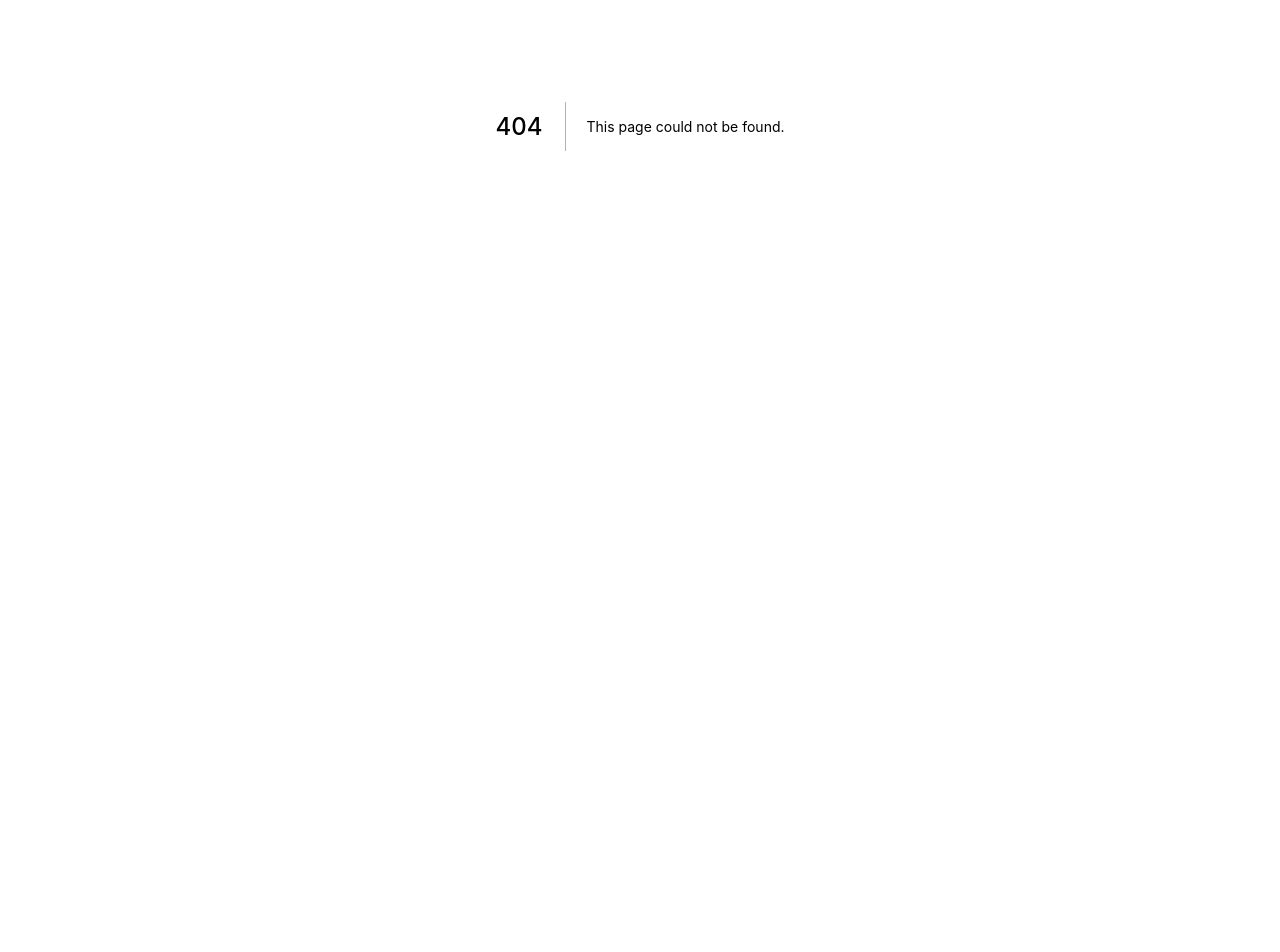
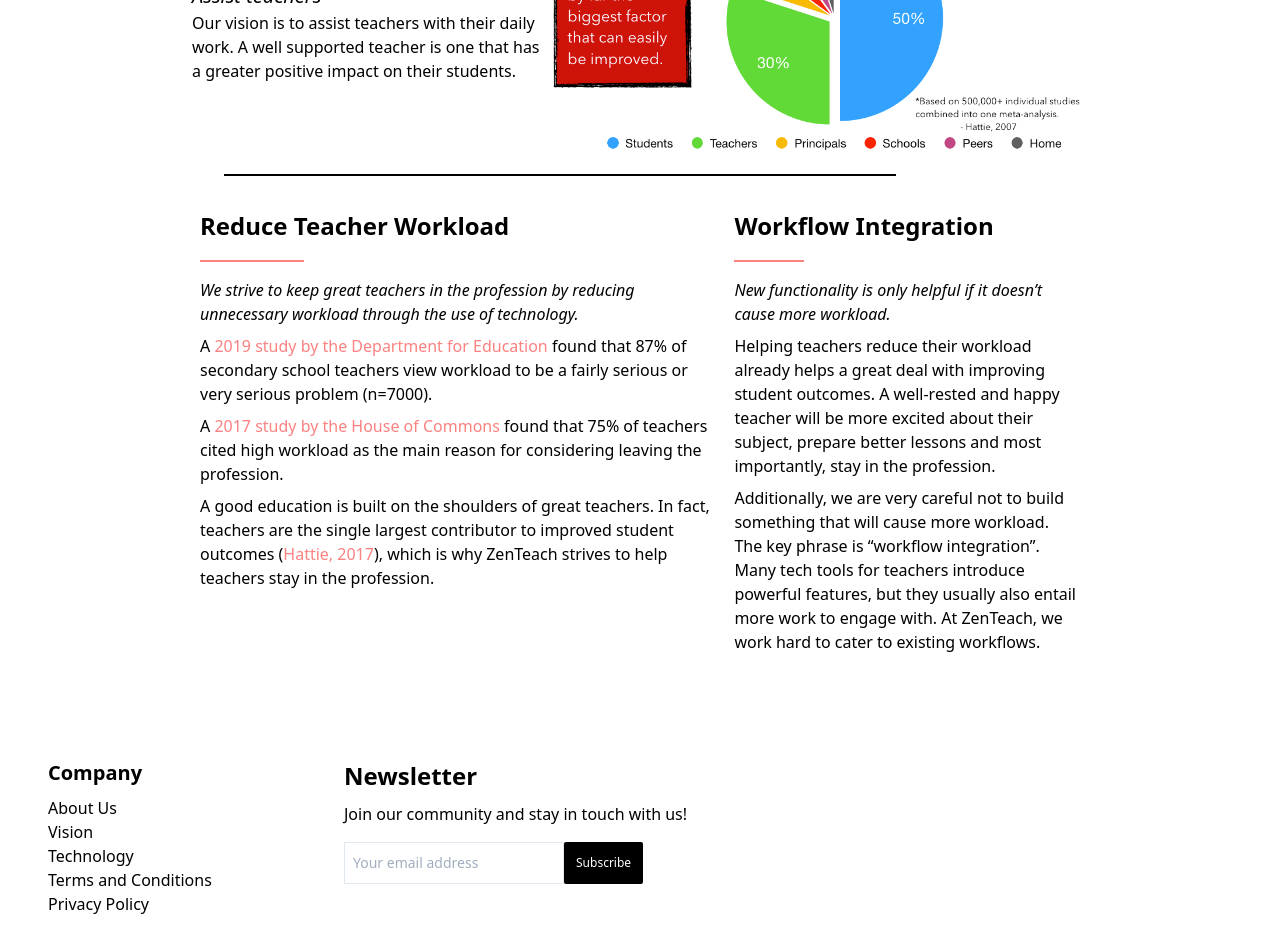
Before and after one commit to ZenTeach/next_zenteach, a Next.js app: page /vision in a window 1280 px wide. Before the commit this address had no page. Shown: the part 274-1226 px from the top of the page. Before the commit the page ends 800 px from the top, so only its background shows below. Built offline with nearby package versions, Linux system fonts and the light colour scheme.

Commit message:
Add Vision page
Add student performance image

Add link to vision page in footer

Link home page to zenteach logo

```diff
--- a/components/Footer.js
+++ b/components/Footer.js
@@ -1,13 +1,19 @@
 import Link from 'next/link'
 
 const Footer = ({}) => (
-	<div className="h-full bg-grey border-black border-3 p-8">
-		<div className="sm:flex mb-4 p-4">
+	<div className="h-full bg-red border-black border-3 p-8">
+		<div className="sm:flex mx-auto mb-4 p-4">
 			<div className="sm:w-1/4 w-1/4 h-auto">
-				<div className="font-bold mb-2">Company</div>
+				<div className="font-bold text-xl mb-2">Company</div>
 				<ul className="list-reset leading-normal">
 					<li className="hover:text-orange text-grey-darker">About Us</li>
-					<li className="hover:text-orange text-grey-darker">Vision</li>
+					<li className="hover:text-orange text-grey-darker">
+						<Link href='/vision'>
+							<a className="inline-block bg-white border-none text-red font-medium rounded-lg leading-tight">
+								Vision
+							</a>
+						</Link>
+					</li>
 					<li className="hover:text-orange text-grey-darker">
 						<Link href='/technology'>
 							<a className="inline-block bg-white border-none text-red font-medium rounded-lg leading-tight">
@@ -15,22 +21,20 @@ const Footer = ({}) => (
 							</a>
 						</Link>
 					</li>
-					<li className="hover:text-orange text-grey-darker">Terms of Service</li>
-					<li className="hover:text-orange text-grey-darker">Privacy</li>
-				</ul>
-			</div>
-			<div className="sm:w-1/4 w-1/4 h-auto sm:mt-0 mt-8">
-				<div className="text-blue mb-2">Blue</div>
-				<ul className="list-reset leading-normal">
-					<li className="hover:text-blue text-grey-darker">One</li>
-					<li className="hover:text-blue text-grey-darker">Two</li>
-					<li className="hover:text-blue text-grey-darker">Three</li>
-				</ul>
-				<div className="text-blue-light mb-2 mt-4">Blue-light</div>
-				<ul className="list-reset leading-normal">
-					<li className="hover:text-blue-light text-grey-darker">One</li>
-					<li className="hover:text-blue-light text-grey-darker">Two</li>
-					<li className="hover:text-blue-light text-grey-darker">Three</li>
+					<li className="hover:text-orange text-grey-darker">
+						<Link href='/terms_and_conditions'>
+							<a className="inline-block bg-white border-none text-red font-medium rounded-lg leading-tight">
+								Terms and Conditions
+							</a>
+						</Link>
+					</li>
+					<li className="hover:text-orange text-grey-darker">
+						<Link href="/privacy_policy">
+						<a className="inline-block bg-white border-none text-red font-medium rounded-lg leading-tight">
+							Privacy Policy
+						</a>
+						</Link>
+					</li>
 				</ul>
 			</div>
 			<div className="sm:w-1/2 w-1/2 sm:mt-0 mt-8 h-auto">
--- a/components/NavBar.js
+++ b/components/NavBar.js
@@ -5,12 +5,11 @@ const NavBar = ({ children }) => (
 		<nav className="py-8 px-8 w-100 flex-shrink-0 flex justify-center">
 		<div>
 			<div className="float-left">
-				<img className="h-8 w-8 float-left" src="/logo.png" alt="" />
+				<Link href="/">
+					<img className="h-8 w-8 float-left" src="/logo.png" alt="" />
+				</Link>
 			</div>
 			<div className="float-right">
-				<Link href="/">
-					<a className="ml-8 font-medium text-gray-900">Home</a>
-				</Link>
 				<Link href="/features">
 					<a className="ml-8 font-medium text-gray-900">Features</a>
 				</Link>
@@ -23,7 +22,6 @@ const NavBar = ({ children }) => (
 			</div>
 		</div>
 		</nav>
-    <div className="mt-6 sm:mt-0 sm:py-12">{children}</div>
   </div>
 );
 
--- /dev/null
+++ b/pages/vision.js
@@ -0,0 +1,85 @@
+import SiteLayout from '../components/SiteLayout'
+import Link from "next/link";
+
+const Vision = () => {
+	return (
+		<SiteLayout>
+			<div className="h-full bg-grey mx-auto sm:mt-0 sm:py-12 max-w-4xl">
+				<div className="flex">
+					<div className="w-2/5">
+						<h1 className="text-5xl">Our Vision</h1>
+						<div className="my-4 border w-1/5 h-0.5 red-400 border-red-400 border-2 "></div>
+						<p className="text-xl font-thin italic">Assist teachers</p>
+						<p>
+							Our vision is to assist teachers with their daily work.
+							A well supported teacher is one that has a greater positive
+							impact on their students.
+						</p>
+					</div>
+					<div className="w-3/5">
+						<img
+							className="object-cover h-auto w-auto object-center rounded-lg "
+							src="student_performance.png"
+							alt="Student Performance graphic"/>
+					</div>
+				</div>
+				<div className="my-4 border w-3/4 h-0.5 black border-black border-2 mx-8"></div>
+				<div className="flex mt-4 pt-4">
+					<div className="w-3/5 mx-2">
+						<h3 className="text-2xl font-bold">Reduce Teacher Workload</h3>
+						<div className="my-4 border w-1/5 h-0.5 red-400 border-red-400 border-2 "></div>
+						<p className="mt-4 text-md font-thin italic">
+							We strive to keep great teachers in the profession by reducing
+							unnecessary workload through the use of technology.
+						</p>
+						<p className="my-2">
+							A
+							<Link href="https://assets.publishing.service.gov.uk/government/uploads/system/uploads/attachment_data/file/855933/teacher_workload_survey_2019_main_report_amended.pdf">
+								<span className="text-red-400"> 2019 study by the Department for Education </span>
+							</Link> found that 87% of
+							secondary school teachers view workload to be a fairly serious
+							or very serious problem (n=7000).
+						</p>
+						<p className="my-2">
+							A
+							<Link href="https://publications.parliament.uk/pa/cm201617/cmselect/cmeduc/199/199.pdf">
+								<span className="text-red-400"> 2017 study by the House of Commons </span>
+							</Link> found that 75% of teachers
+							cited high workload as the main reason for considering leaving the profession.
+						</p>
+						<p className="my-2">
+							A good education is built on the shoulders of great teachers. In fact,
+							teachers are the single largest contributor to improved student outcomes (
+								<Link href="http://visible-learning.org/hattie-ranking-influences-effect-sizes-learning-achievement/">
+									<span className="text-red-400">Hattie, 2017</span>
+								</Link>),
+							which is why ZenTeach strives to help teachers stay in the profession.
+						</p>
+					</div>
+					<div className="w-2/5 mx-2">
+						<h3 className="text-2xl font-bold">Workflow Integration</h3>
+						<div className="my-4 border w-1/5 h-0.5 red-400 border-red-400 border-2 "></div>
+						<p className="mt-4 text-md font-thin italic">
+							New functionality is only helpful if it doesn’t cause more workload.
+						</p>
+						<p className="my-2">
+							Helping teachers reduce their workload already helps a great deal
+							with improving student outcomes. A well-rested and happy teacher
+							will be more excited about their subject, prepare better lessons
+							and most importantly, stay in the profession.
+						</p>
+						<p className="my-2">
+							Additionally, we are very careful not to build something that will
+							cause more workload. The key phrase is “workflow integration”. Many
+							tech tools for teachers introduce powerful features, but they usually
+							also entail more work to engage with. At ZenTeach, we work hard to cater
+							to existing workflows.
+						</p>
+					</div>
+				</div>
+			</div>
+		</SiteLayout>
+	);
+}
+
+export default Vision
```
Also changed, not shown: public/student_performance.png (added).
